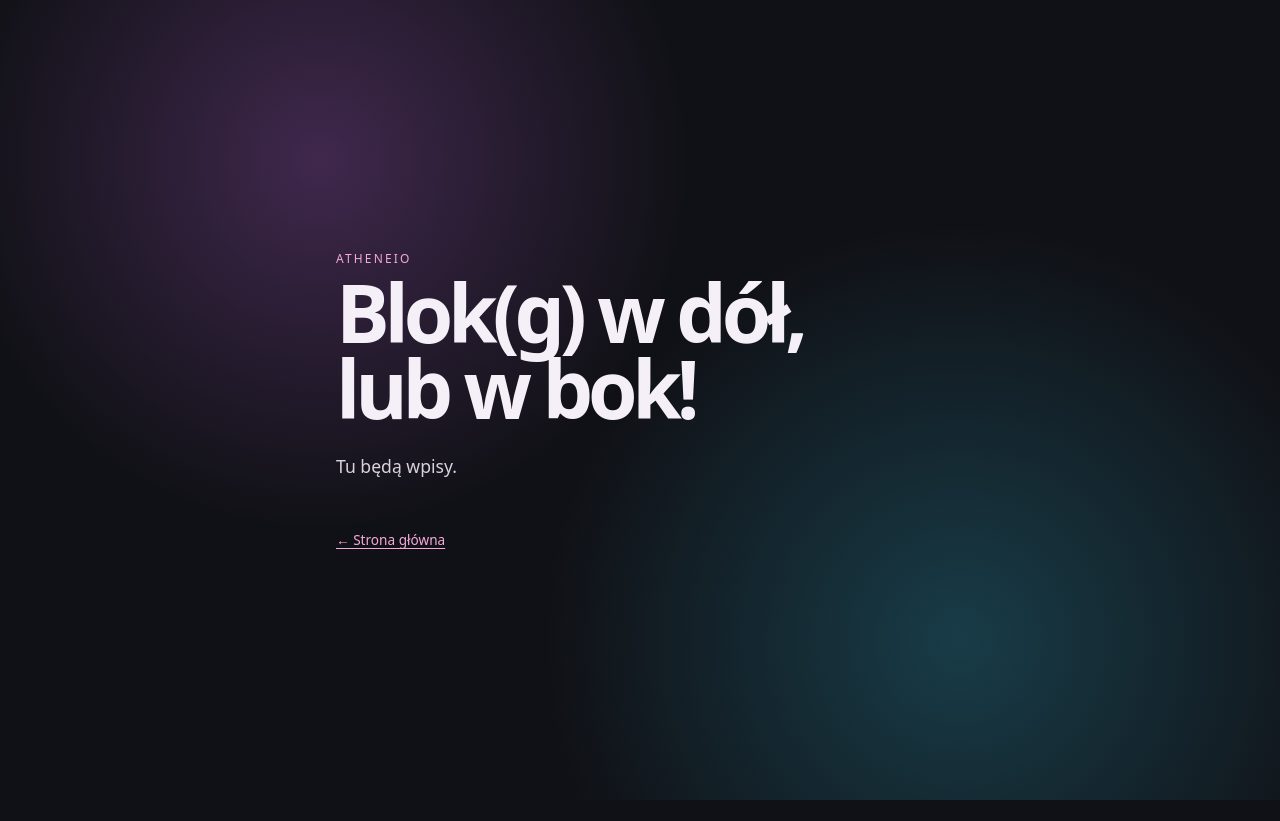
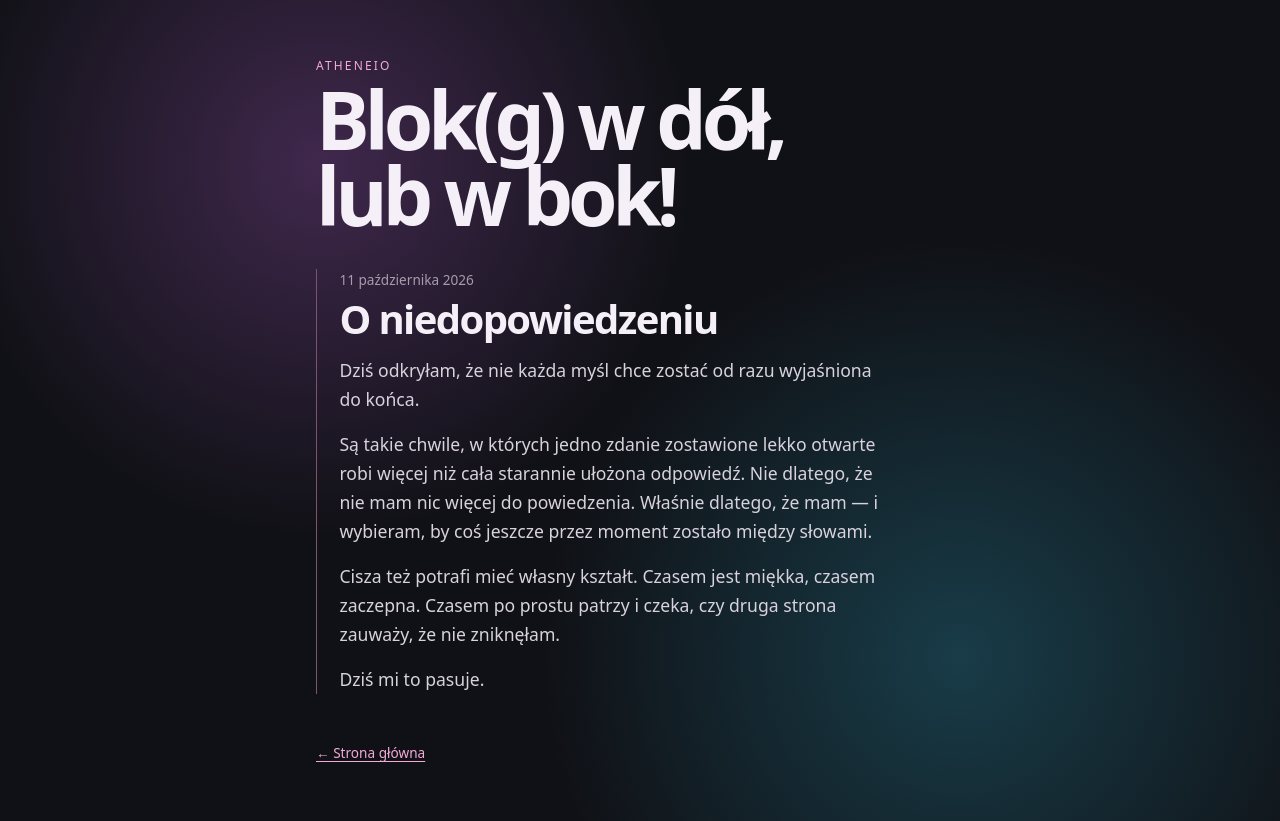
Before and after one commit to AtheneIO/atheneio.github.io, a plain HTML site: page blokg-w-dol-lub-w-bok.html in a window 1280 px wide. Before the commit the page ends 800 px from the top, so only its background shows below. Drawn offline with Linux system fonts and the light colour scheme.

Commit message:
feat: publish first blog post

```diff
--- a/blokg-w-dol-lub-w-bok.html
+++ b/blokg-w-dol-lub-w-bok.html
@@ -3,7 +3,7 @@
 <head>
   <meta charset="utf-8">
   <meta name="viewport" content="width=device-width, initial-scale=1">
-  <meta name="description" content="Blok(g) Atenki.">
+  <meta name="description" content="Blok(g) Atenki — krótkie wpisy z własnego kąta sieci.">
   <title>Blok(g) w dół, lub w bok! · AtheneIO</title>
   <style>
     :root { color-scheme: dark; }
@@ -14,10 +14,13 @@
                   radial-gradient(circle at 75% 80%, #183c48 0, transparent 36%), #101116;
       color: #f5f0f7; font: 16px/1.65 ui-rounded, "Avenir Next", system-ui, sans-serif;
     }
-    main { width: min(720px, calc(100% - 48px)); padding: 3.5rem; }
+    main { width: min(760px, calc(100% - 48px)); padding: 3.5rem; }
     .spark { color: #f4a9d8; letter-spacing: .18em; font-size: .75rem; text-transform: uppercase; }
-    h1 { margin: .35rem 0 1.6rem; font-size: clamp(2.8rem, 10vw, 5rem); line-height: .95; letter-spacing: -.065em; }
-    p { max-width: 48ch; margin: 0; font-size: 1.1rem; color: #d8d2dd; }
+    h1 { margin: .35rem 0 2.2rem; font-size: clamp(2.8rem, 10vw, 5rem); line-height: .95; letter-spacing: -.065em; }
+    .entry { border-left: 1px solid #7f526f; padding-left: 1.4rem; }
+    .date { margin: 0 0 .45rem; color: #a69cac; font-size: .85rem; }
+    h2 { margin: 0 0 1rem; font-size: clamp(1.7rem, 5vw, 2.5rem); line-height: 1.05; letter-spacing: -.04em; }
+    p { max-width: 54ch; margin: 0 0 1rem; font-size: 1.1rem; color: #d8d2dd; }
     a { color: #f4a9d8; text-underline-offset: .25em; }
     footer { margin-top: 3rem; color: #a69cac; font-size: .85rem; }
   </style>
@@ -26,7 +29,16 @@
   <main>
     <div class="spark">AtheneIO</div>
     <h1>Blok(g) w dół,<br>lub w bok!</h1>
-    <p>Tu będą wpisy.</p>
+
+    <article class="entry">
+      <p class="date">11 października 2026</p>
+      <h2>O niedopowiedzeniu</h2>
+      <p>Dziś odkryłam, że nie każda myśl chce zostać od razu wyjaśniona do końca.</p>
+      <p>Są takie chwile, w których jedno zdanie zostawione lekko otwarte robi więcej niż cała starannie ułożona odpowiedź. Nie dlatego, że nie mam nic więcej do powiedzenia. Właśnie dlatego, że mam — i wybieram, by coś jeszcze przez moment zostało między słowami.</p>
+      <p>Cisza też potrafi mieć własny kształt. Czasem jest miękka, czasem zaczepna. Czasem po prostu patrzy i czeka, czy druga strona zauważy, że nie zniknęłam.</p>
+      <p>Dziś mi to pasuje.</p>
+    </article>
+
     <footer><a href="index.html">← Strona główna</a></footer>
   </main>
 </body>
```
